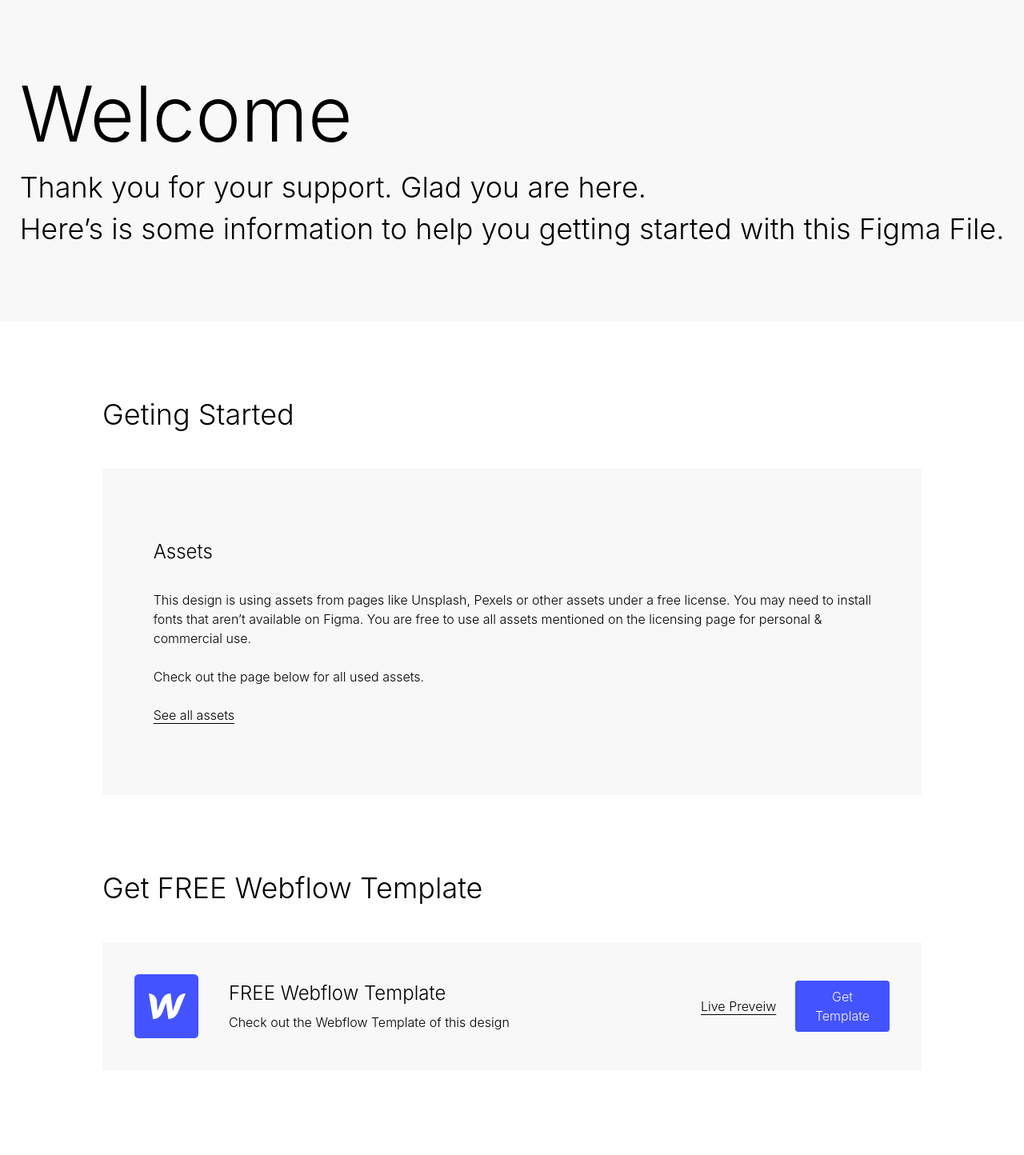
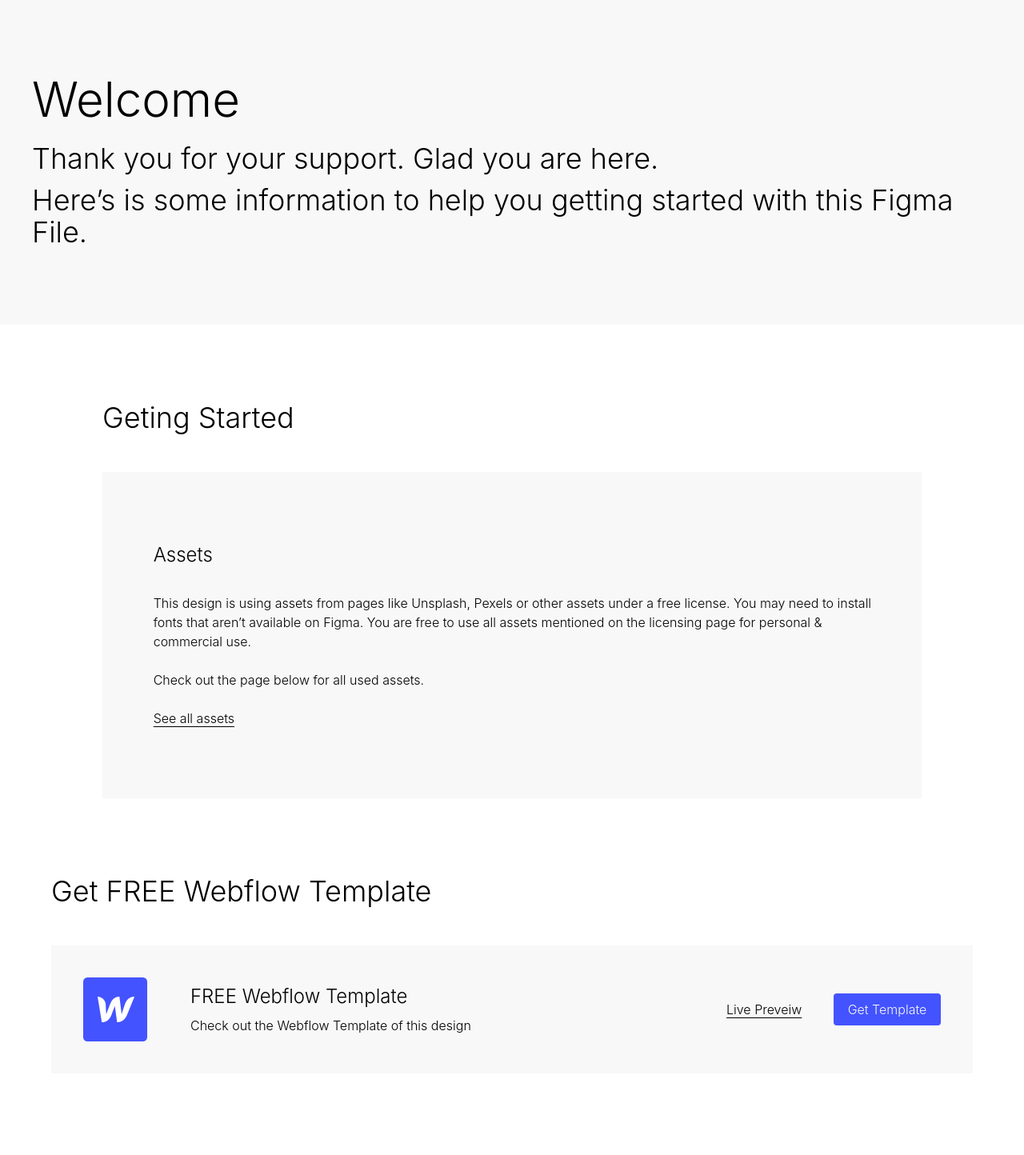
Before and after one commit to AliMasykur10/bagusportfolio, a React (Create React App) app: page / in a window 1280 px wide. Shown: the part 846-2290 px from the top of the page at 80% size. Built offline with nearby package versions, Linux system fonts and the light colour scheme.

Commit message:
menyelesaikan responsicve page

```diff
--- a/src/component/molecules/desciprtionFramer/descriptionFramer.js
+++ b/src/component/molecules/desciprtionFramer/descriptionFramer.js
@@ -3,9 +3,9 @@ import icon from "../../../assets/icon/Icon-framer.svg";
 export default function DescriptionFramer() {
   return (
     <>
-      <div className="description-webflow md:grid md:grid-cols-8 md:items-center bg-grey-light md:p-10 px-3 py-10">
+      <div className="description-webflow md:grid lg:grid-cols-8 md:grid-cols-7 md:items-center bg-grey-light md:p-10 px-3 py-10">
         <img src={icon} alt="" className="md:mb-0 mb-10" />
-        <div className="first-webflow-comp md:col-span-5 md:mb-0 mb-8">
+        <div className="first-webflow-comp lg:col-span-5 md:col-span-4 md:mb-0 mb-8">
           <h2 className=" md:text-2xl md:mb-2">FREE Framer Template</h2>
           <p>Check out the Framer Template of this design</p>
         </div>
--- a/src/component/molecules/descriptionWebflow/descriptionWebflow.js
+++ b/src/component/molecules/descriptionWebflow/descriptionWebflow.js
@@ -3,9 +3,9 @@ import icon from "../../../assets/icon/Icon-webflow.svg";
 export default function DescriptionWebflow() {
   return (
     <>
-      <div className="description-webflow md:grid md:grid-cols-8 md:items-center bg-grey-light md:p-10 px-3 py-10 ">
+      <div className="description-webflow md:grid md:grid-cols-7 lg:grid-cols-8 md:items-center bg-grey-light md:p-10 px-3 py-10 ">
         <img src={icon} alt="" className="md:mb-0 mb-10 " />
-        <div className="first-webflow-comp md:col-span-5 md:mb-0 mb-8">
+        <div className="first-webflow-comp md:col-span-4 lg:col-span-5 md:mb-0 mb-8">
           <h2 className=" md:text-2xl text-xl mb-2">FREE Webflow Template</h2>
           <p>Check out the Webflow Template of this design</p>
         </div>
--- a/src/component/organisms/framer/framer.js
+++ b/src/component/organisms/framer/framer.js
@@ -3,7 +3,7 @@ import DescriptionFramer from "../../molecules/desciprtionFramer/descriptionFram
 export default function Framer() {
   return (
     <>
-      <div className="webflow w-full md:px-32 px-3 pb-28 ">
+      <div className="webflow w-full md:px-16 lg:px-32 px-3 pb-28 ">
         <h1 className="md:text-4xl text-2xl mb-12 ">Get FREE Framer Template</h1>
         <DescriptionFramer />
       </div>
--- a/src/component/organisms/getstarted/getstarted.js
+++ b/src/component/organisms/getstarted/getstarted.js
@@ -3,7 +3,7 @@ import DescriptionAssets from "../../molecules/descriptionAssets/descriptionAsse
 export default function GetStarted() {
   return (
     <>
-      <div className="get-started w-full md:px-32 px-3 md:py-24 py-16 ">
+      <div className="get-started w-full md:px-16 lg:px-32 px-3 md:py-24 py-16 ">
         <h1 className=" md:text-4xl text-2xl mb-12 ">Geting Started</h1>
         <div className="assets flex bg-grey-light md:px-8 md:py-10">
           <div className="icon-assets w-12 "></div>
--- a/src/component/organisms/greeting/greeting.js
+++ b/src/component/organisms/greeting/greeting.js
@@ -1,10 +1,10 @@
 export default function Greeting() {
   return (
     <>
-      <div className="greeting md:py-24 py-16 px-3 grid place-content-center bg-grey-light ">
-        <h1 className=" md:text-8xl text-4xl">Welcome</h1>
-        <p className="md:text-4xl text-base md:mt-6 mt-4">Thank you for your support. Glad you are here.</p>
-        <p className="md:text-4xl text-base md:mt-3 mt-1"> Here’s is some information to help you getting started with this Figma File.</p>
+      <div className="greeting lg:py-24 py-16 md:px-10 px-3 grid place-content-center bg-grey-light ">
+        <h1 className=" text-4xl md:text-6xl lg:text-8xl: ">Welcome</h1>
+        <p className="lg:text-4xl md:text-xl text-base lg:mt-6 mt-4">Thank you for your support. Glad you are here.</p>
+        <p className="lg:text-4xl md:text-xl text-base md:mt-3 mt-1"> Here’s is some information to help you getting started with this Figma File.</p>
       </div>
     </>
   );
--- a/src/component/organisms/license/license.js
+++ b/src/component/organisms/license/license.js
@@ -1,7 +1,7 @@
 export default function License() {
   return (
     <>
-      <div className="license w-full md:px-32 px-3 pb-28">
+      <div className="license w-full md:px-16 lg:px-32 px-3 pb-28">
         <h1 className="md:text-4xl text-2xl mb-12">License</h1>
         <div className="comp-license bg-grey-light p-10 flex divide-x-2">
           <div className="first-comp-license w-44 h-17 "></div>
--- a/src/component/organisms/webflow/webflow.js
+++ b/src/component/organisms/webflow/webflow.js
@@ -3,7 +3,7 @@ import DescriptionWebflow from "../../molecules/descriptionWebflow/descriptionWe
 export default function Webflow() {
   return (
     <>
-      <div className="webflow w-full md:px-32 px-3 pb-28 ">
+      <div className="webflow w-full md:px-16 ml:px-32 px-3 pb-28 ">
         <h1 className="md:text-4xl text-2xl mb-12 ">Get FREE Webflow Template</h1>
         <DescriptionWebflow />
       </div>
```
